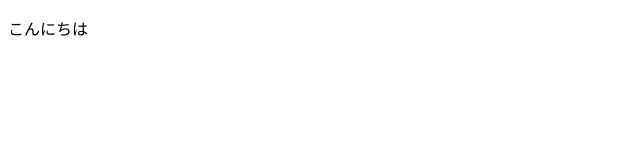
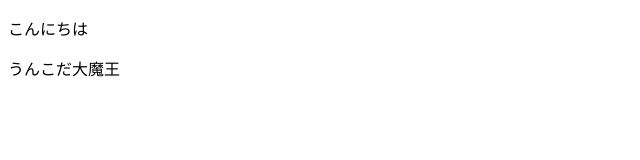
Before and after one commit to totetote1976/web, a plain HTML site: page aaa/index.html in a window 1280 px wide. Shown: the whole page, without its empty margins (0-640 px from the left). Drawn offline with Linux system fonts and the light colour scheme.

Commit message:
うんこ追記

```diff
--- a/aaa/index.html
+++ b/aaa/index.html
@@ -6,5 +6,6 @@
 </head>
 <body>
 <p>こんにちは</p>
+<p> うんこだ大魔王</p>
 </body>
 </html>
```
